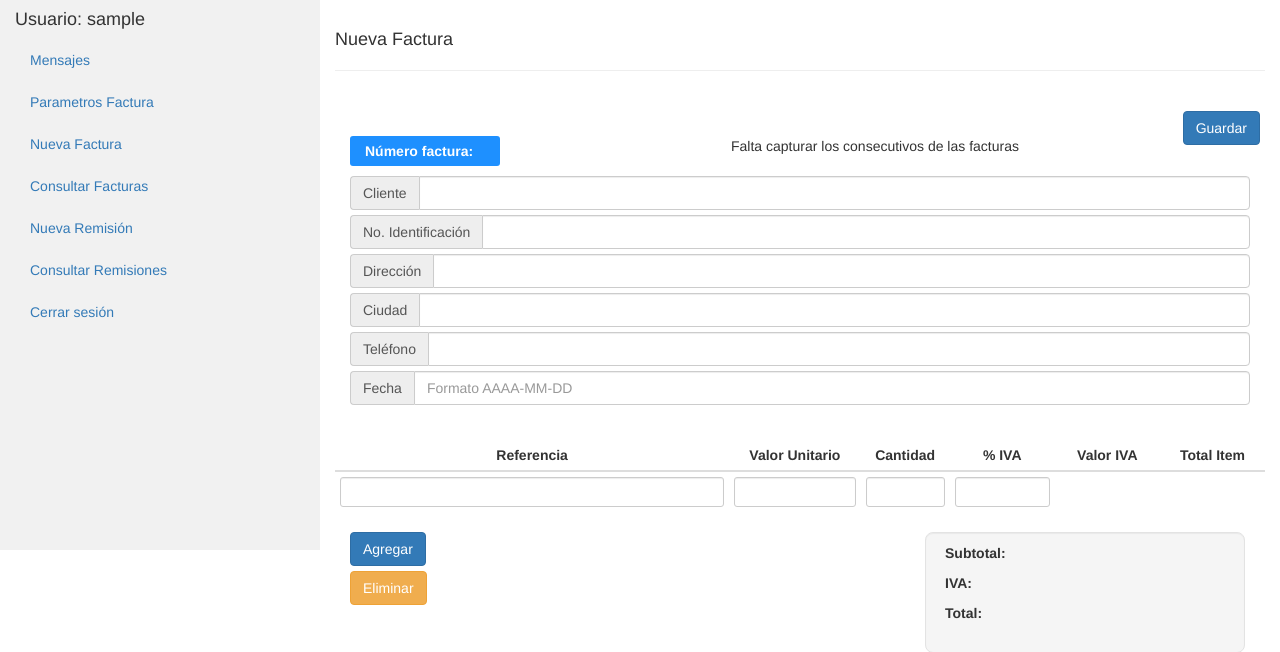
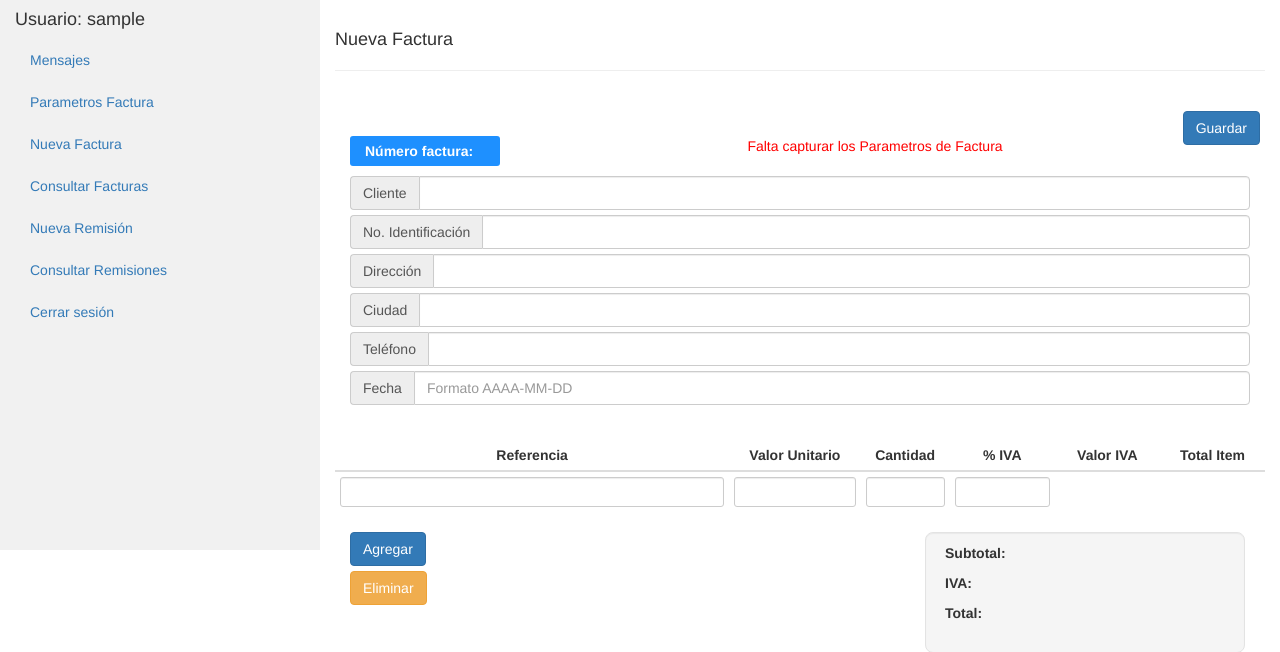
Before and after one commit to mmesas3699/SolucionesIntegrales, a Flask app: page /nueva_factura in a window 1280 px wide. Shown: the top 652 px of the page. Run offline with Flask 2, Linux system fonts and the light colour scheme; the visitor is signed in with stand-in values (Sample User, id 1); data comes from the database, SQL or seed files in the repository; data that the repository does not hold is empty; some libraries are stand-ins or nearby versions.

Commit message:
Hice más visible y cambie el mensaje para cuando faltan los parametros de las facturas

```diff
--- a/app/static/css/facturar.css
+++ b/app/static/css/facturar.css
@@ -43,6 +43,7 @@ th {
 #numero-factura{
 	text-align: center;
 	padding-left: 10px;
+	color: red;
 }
 
 .totales{
--- a/app/views.py
+++ b/app/views.py
@@ -39,7 +39,7 @@ def generar_numero_factura():
     print(resultado_param)
     if len(resultado_fac) == 0:
         if len(resultado_param) == 0:
-            return "Falta capturar los consecutivos de las facturas"
+            return "Falta capturar los Parametros de Factura"
         elif resultado_param[0]['factura_actual']:
             numero_factura = resultado_param[0]['factura_actual']
             return str(numero_factura)
```
